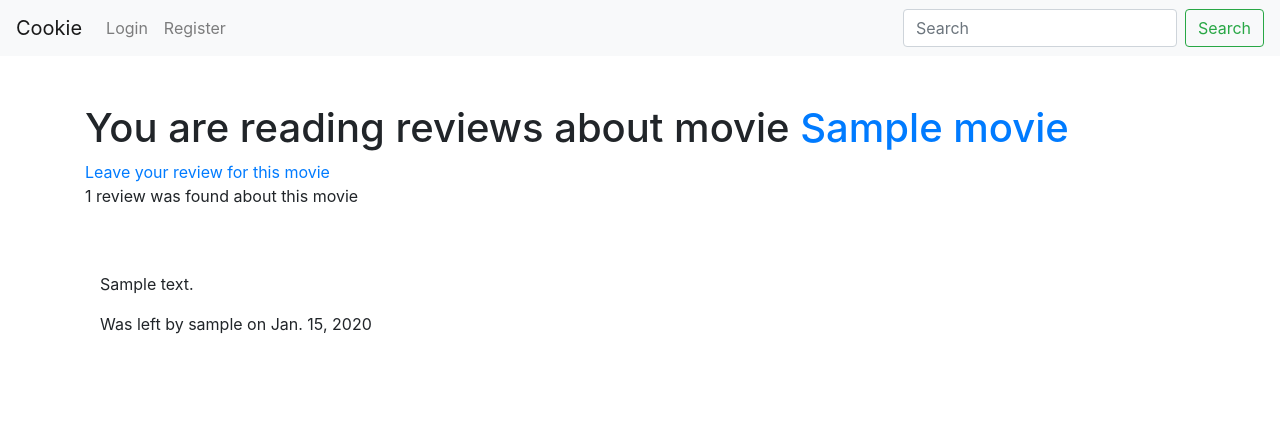
After one commit to Andrew-157/dj_training_4, a Django app: page /movies/1/reviews/ in a window 1280 px wide. The commit adds this page. Shown: the top 447 px of the page. Run offline with Django 4.2, Linux system fonts and the light colour scheme; tables that the repository leaves empty hold one stand-in row (values such as "Sample post"); some libraries are stand-ins or nearby versions.

Commit message:
A lot of changes

```diff
--- a/movies/forms.py
+++ b/movies/forms.py
@@ -11,4 +11,4 @@ class RateMovieForm(forms.ModelForm):
 class ReviewMovieForm(forms.ModelForm):
     class Meta:
         model = Review
-        fields = ['review_content']
+        fields = ['content']
--- a/movies/models.py
+++ b/movies/models.py
@@ -35,7 +35,7 @@ class Rating(models.Model):
 
 
 class Review(models.Model):
-    review_content = models.TextField()
+    content = models.TextField()
     movie = models.ForeignKey(Movie, on_delete=models.CASCADE)
     owner = models.ForeignKey('auth.User', on_delete=models.CASCADE)
     pub_date = models.DateTimeField(auto_now=True)
--- /dev/null
+++ b/movies/templates/movies/reviews_by_movie.html
@@ -0,0 +1,21 @@
+{% extends "movies/header.html" %}
+
+{% block content %}
+    <div class="container py-5">
+        <h1>You are reading reviews about movie <a href="{% url 'movies:movie-detail' movie.id %}">{{ movie }}</a></h1>
+        <a href="{% url 'movies:review-movie' movie.id %}">Leave your review for this movie</a>
+        {% if not reviews %}
+            <p>No reviews were found about this movie</p>
+        {% elif reviews|length == 1%}
+            <p>1 review was found about this movie</p>
+        {% else %}
+            <p>{{ movies|length }} reviews were found about this movie</p>
+        {% endif %}
+        {% for review in reviews %}
+            <div class="container py-5">
+                <p>{{ review.content }}</p>
+                <p>Was left by {{ review.owner }} on {{ review.pub_date.date }}</p>
+            </div>
+        {% endfor %}
+    </div>
+{% endblock%}
--- a/movies/urls.py
+++ b/movies/urls.py
@@ -14,5 +14,7 @@ urlpatterns = [
     path('movies/<int:pk>/', views.MovieDetailView.as_view(), name='movie-detail'),
     path('movies/<int:pk>/rate/', views.RateMovieView.as_view(), name='rate-movie'),
     path('movies/<int:pk>/review/',
-         views.ReviewMovieView.as_view(), name='review-movie')
+         views.ReviewMovieView.as_view(), name='review-movie'),
+    path('movies/<int:pk>/reviews/',
+         views.ReviewsByMovieList.as_view(), name='movie-reviews')
 ]
--- a/movies/views.py
+++ b/movies/views.py
@@ -1,13 +1,14 @@
+from typing import Any, Dict
 from django.contrib import messages
 from django.contrib.auth.decorators import login_required
 from django.http import HttpResponseRedirect
 from django.urls import reverse
 from django.utils.decorators import method_decorator
-from django.shortcuts import render
+from django.shortcuts import render, redirect
 from django.views.generic import ListView, DetailView
 from django.views import View
 from taggit.models import Tag
-from movies.models import Movie
+from movies.models import Movie, Review
 from movies.forms import RateMovieForm, ReviewMovieForm
 
 
@@ -29,6 +30,36 @@ class MoviesByGenre(ListView):
         return context
 
 
+class ReviewsByMovieList(ListView):
+    model = Review
+    context_object_name = 'reviews'
+    template_name = "movies/reviews_by_movie.html"
+    valid_movie_pk = True
+
+    def get_queryset(self):
+        pk = self.kwargs['pk']
+        movie = Movie.objects.filter(pk=pk).first()
+        if not movie:
+            self.valid_movie_pk = False
+            self.template_name = 'movies/nonexistent.html'
+            return None
+        reviews = Review.objects.select_related('owner').\
+            order_by('-pub_date').filter(pk=pk).all()
+        self.kwargs['movie'] = movie
+        return reviews
+
+    def get_context_data(self, **kwargs: Any):
+        context = super().get_context_data(**kwargs)
+        # variable valid_movie_pk lets us know if pk provided in url is valid
+        # if it is not, then we return context as it was because we are gonna show
+        # that the resource does not exist
+        if not self.valid_movie_pk:
+            return context
+        else:
+            context['movie'] = self.kwargs['movie']
+            return context
+
+
 class MovieDetailView(DetailView):
     model = Movie
     template_name = 'movies/movie_detail.html'
@@ -39,6 +70,7 @@ class MovieDetailView(DetailView):
         movie_pk = self.kwargs['pk']
         movie = Movie.objects.filter(pk=movie_pk).first()
         if not movie:
+            self.template_name = 'movies/nonexistent.html'
             return None
         return super().get_object()
 
@@ -47,23 +79,33 @@ class ReviewRateMovieBaseClass(View):
     form_class = None
     template_name = ''
     success_message = ''
+    info_message = ''
     nonexistent_template = 'movies/nonexistent.html'
+    redirect_to = ''
 
     def get_object(self, pk):
         obj = Movie.objects.filter(pk=pk).first()
         return obj
 
     def get(self, request, *args, **kwargs):
+        current_user = request.user
         movie = self.get_object(self.kwargs['pk'])
         if not movie:
             return render(request, self.nonexistent_template)
+        if not current_user.is_authenticated:
+            messages.info(request, self.info_message)
+            return HttpResponseRedirect(reverse(self.redirect_to, args=(movie.id, )))
         form = self.form_class()
         return render(request, self.template_name, {'form': form, 'movie_pk': movie.id})
 
     def post(self, request, **kwargs):
+        current_user = request.user
         movie = self.get_object(kwargs['pk'])
         if not movie:
             return render(request, self.nonexistent_template)
+        if not current_user.is_authenticated:
+            messages.info(request, self.info_message)
+            return HttpResponseRedirect(reverse(self.redirect_to, args=(movie.id, )))
         form = self.form_class(request.POST)
         if form.is_valid():
             form.instance.movie = movie
@@ -73,18 +115,18 @@ class ReviewRateMovieBaseClass(View):
             return HttpResponseRedirect(reverse('movies:movie-detail', args=(kwargs['pk'], )))
         return render(request, self.template_name, {'form': form, 'movie_pk': movie.id})
 
-    @method_decorator(login_required)
-    def dispatch(self, request, *args, **kwargs):
-        return super().dispatch(request, *args, **kwargs)
-
 
 class ReviewMovieView(ReviewRateMovieBaseClass):
     form_class = ReviewMovieForm
     template_name = 'movies/review_movie.html'
     success_message = 'You successfully reviewed a movie'
+    redirect_to = 'movies:movie-detail'
+    info_message = 'You cannot review movie while you are not authenticated'
 
 
 class RateMovieView(ReviewRateMovieBaseClass):
     form_class = RateMovieForm
     template_name = 'movies/rate_movie.html'
     success_message = 'You successfully rated a movie'
+    redirect_to = 'movies:movie-detail'
+    info_message = 'You cannot rate movie while you are not authenticated'
```
Also changed, not shown: movies/templates/movies/movie_detail.html (+0 -7 lines), movies/migrations/0008_rename_review_content_review_content.py (added).
